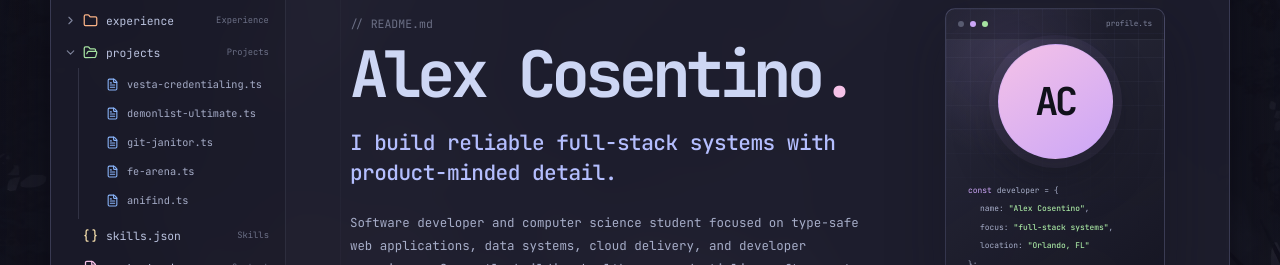
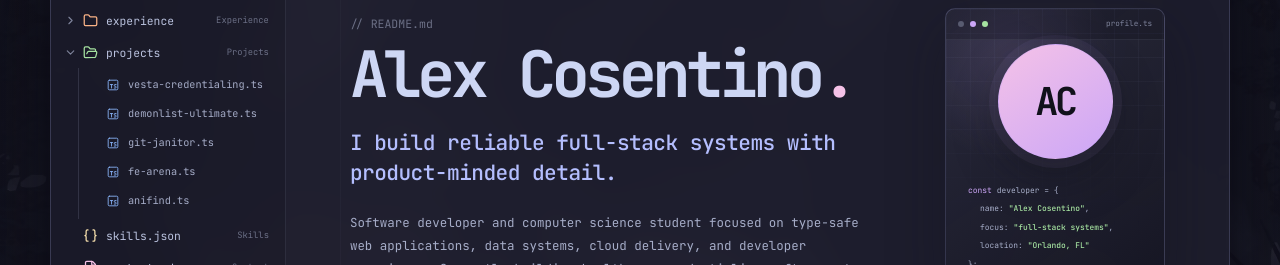
Before and after one commit to aluciencozy/portfolio, a Next.js app: page / in a window 1280 px wide. Shown: the part 176-441 px from the top of the page. Built offline with nearby package versions, Linux system fonts and the light colour scheme.

Commit message:
feat: add TypeScript file icons

```diff
--- a/app/_components/portfolio/FileExplorer.tsx
+++ b/app/_components/portfolio/FileExplorer.tsx
@@ -118,7 +118,11 @@ export function FileExplorer({
                       onClick={() => onNavigate(section.id)}
                       title={`Open ${child.label}`}
                     >
-                      <FileText size={13} aria-hidden="true" />
+                      {child.fileName.endsWith(".ts") ? (
+                        <span className={styles.typeScriptIcon} aria-hidden="true" />
+                      ) : (
+                        <FileText size={13} aria-hidden="true" />
+                      )}
                       <span>{child.fileName}</span>
                     </button>
                   ))}
--- a/app/_components/portfolio/portfolio.module.css
+++ b/app/_components/portfolio/portfolio.module.css
@@ -629,6 +629,15 @@
   color: var(--ctp-blue);
 }
 
+.typeScriptIcon {
+  width: 14px;
+  height: 14px;
+  flex: 0 0 14px;
+  background: var(--ctp-blue);
+  -webkit-mask: url("/typescript.svg") center / contain no-repeat;
+  mask: url("/typescript.svg") center / contain no-repeat;
+}
+
 .explorerFooter {
   border-top: 1px solid rgb(88 91 112 / 0.24);
   padding: 13px 14px 15px;
@@ -809,6 +818,15 @@
   overflow: auto;
   scrollbar-color: var(--ctp-surface1) transparent;
   scrollbar-width: thin;
+}
+
+.fallbackStage::-webkit-scrollbar-button,
+.fileTree::-webkit-scrollbar-button,
+.editorScroll::-webkit-scrollbar-button,
+.terminalHistory::-webkit-scrollbar-button {
+  width: 0;
+  height: 0;
+  display: none;
 }
 
 .overview,
```
Also changed, not shown: public/typescript.svg (added).
